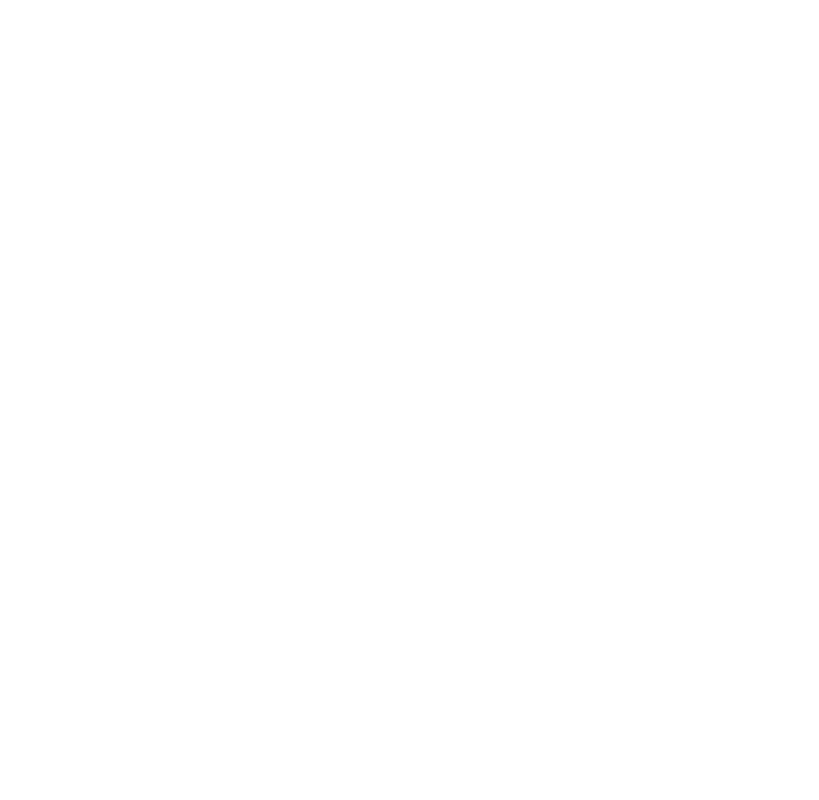
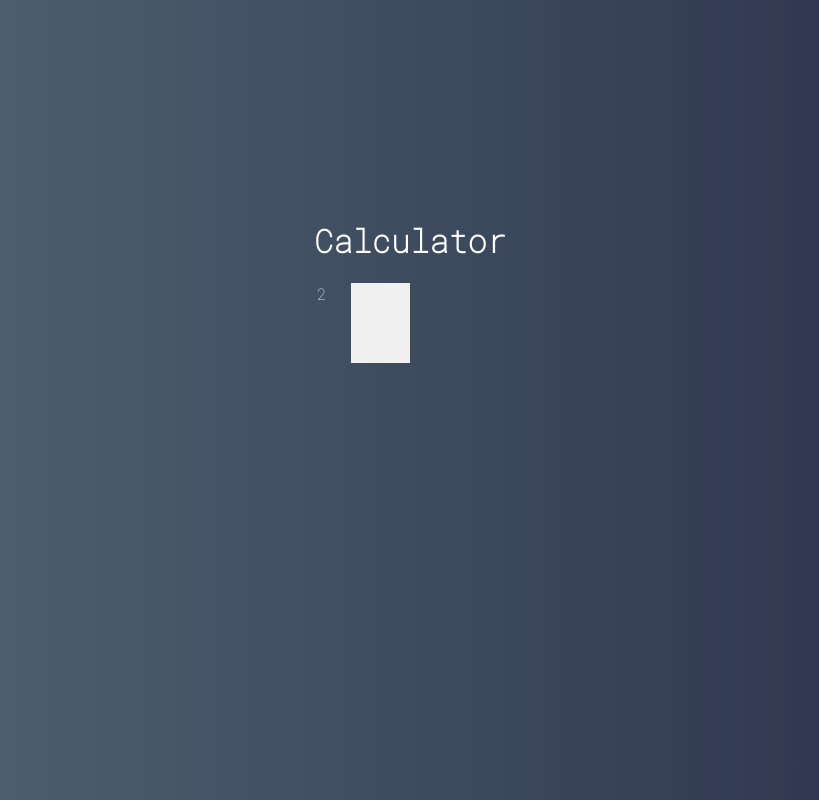
Before and after one commit to pehlse/Vue.js, a Vue app in the folder calculator/: page / in a window 1280 px wide. Shown: the whole page, without its empty margins (230-1049 px from the left). Built offline with nearby package versions, Linux system fonts and the light colour scheme.

Commit message:
Arquivo principal

```diff
--- a/calculator/src/App.vue
+++ b/calculator/src/App.vue
@@ -1,12 +1,13 @@
  <template>
      <div id="app">
-         <h1>Ola vue!</h1>
+         <h1>Calculator</h1><Calculator/>
      </div>
  </template>
 
  <script>
+ import Calculator from "./main/Calculator"
  export default {
-
+    components:{Calculator}
  }
  </script>
 
@@ -16,20 +17,20 @@
         src: url("./font/RobotoMono-Thin.ttf");
     }
     *{
-     font-family: "RobotoMono",monospace;
+        font-family: "RobotoMono", monospace;
     }
     body{
         margin: 0;
     }
- #app {
+    #app{
         display: flex;
-     flex-direction:  column;
+        flex-direction: column;
         height: 100vh;
         justify-content: center;
         align-items: center;
         text-align: center;
 
         color: #ffffff;
-     background: linear-gradient(to right, rgb(rgb(83, 105, 118),rgb(41, 46, 73)));
+        background: linear-gradient(to right, rgb(83,105,118), rgb(41,46,73));
     }
  </style>
--- /dev/null
+++ b/calculator/src/components/Button.vue
@@ -0,0 +1,47 @@
+<template>
+    <button class="button" :class="{double, triple, operation}">
+        {{ label }}
+    </button>
+</template>
+
+<script>
+export default {
+    props:{
+        label:{},
+        operation:{ type: Boolean},
+        double:{type: Boolean},
+        triple:{type: Boolean}
+    }
+}
+</script>
+
+<style>
+:root{
+    --bg-button:#f0f0f0;
+    --borde-button: solid 1px #888;
+}
+.button{
+    font-size: 1.4em;
+    background-color: var(--bg-button);
+    border:none;
+    border-right: var(--border-button);
+    border-bottom: var(--border-button);
+    outline:none
+}
+.button:active{
+    background-color: #ccc;
+}
+.button.double{
+    grid-column: span 2;
+}
+.button.triple{
+    grid-column: span 3;
+}
+.button.operation{
+    background-color: #fa8231;
+    color: #fff;
+}
+.button.operation:active{
+    background-color: #fa8231cc;
+}
+</style>
--- /dev/null
+++ b/calculator/src/components/Display.vue
@@ -0,0 +1,15 @@
+<template>
+    <div class="display">
+        2
+    </div>
+</template>
+
+<script>
+export default {
+
+}
+</script>
+
+<style>
+
+</style>
--- /dev/null
+++ b/calculator/src/main/Calculator.vue
@@ -0,0 +1,29 @@
+<template>
+<div class="calculator">
+    <Display/>
+    <Button/>
+</div>
+
+</template>
+
+<script>
+import Display from "../components/Display"
+import Button from "../components/Button"
+
+export default {
+    components:{Button, Display}
+}
+</script>
+
+<style>
+.calculator{
+    height: 320px;
+    width: 235px;
+    border-radius: 5px;
+    overflow: hidden;
+
+    display: grid;
+    grid-template-columns: repeat(4,25%);
+    grid-template-rows: 1fr 48px 48px 48px 48px 48px;
+}
+</style>
```
Lines whose indentation alone changed are shown as unchanged.
